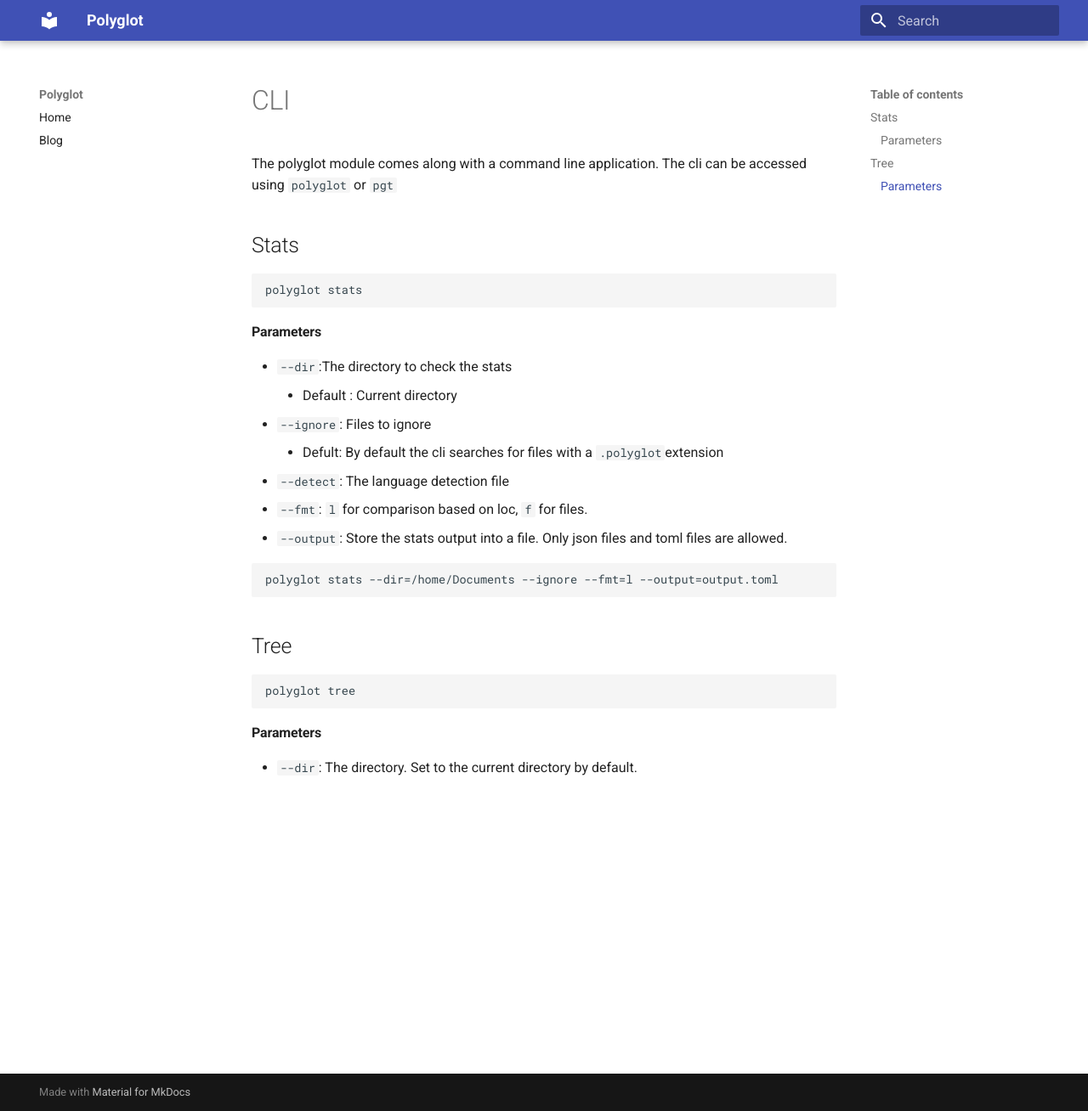
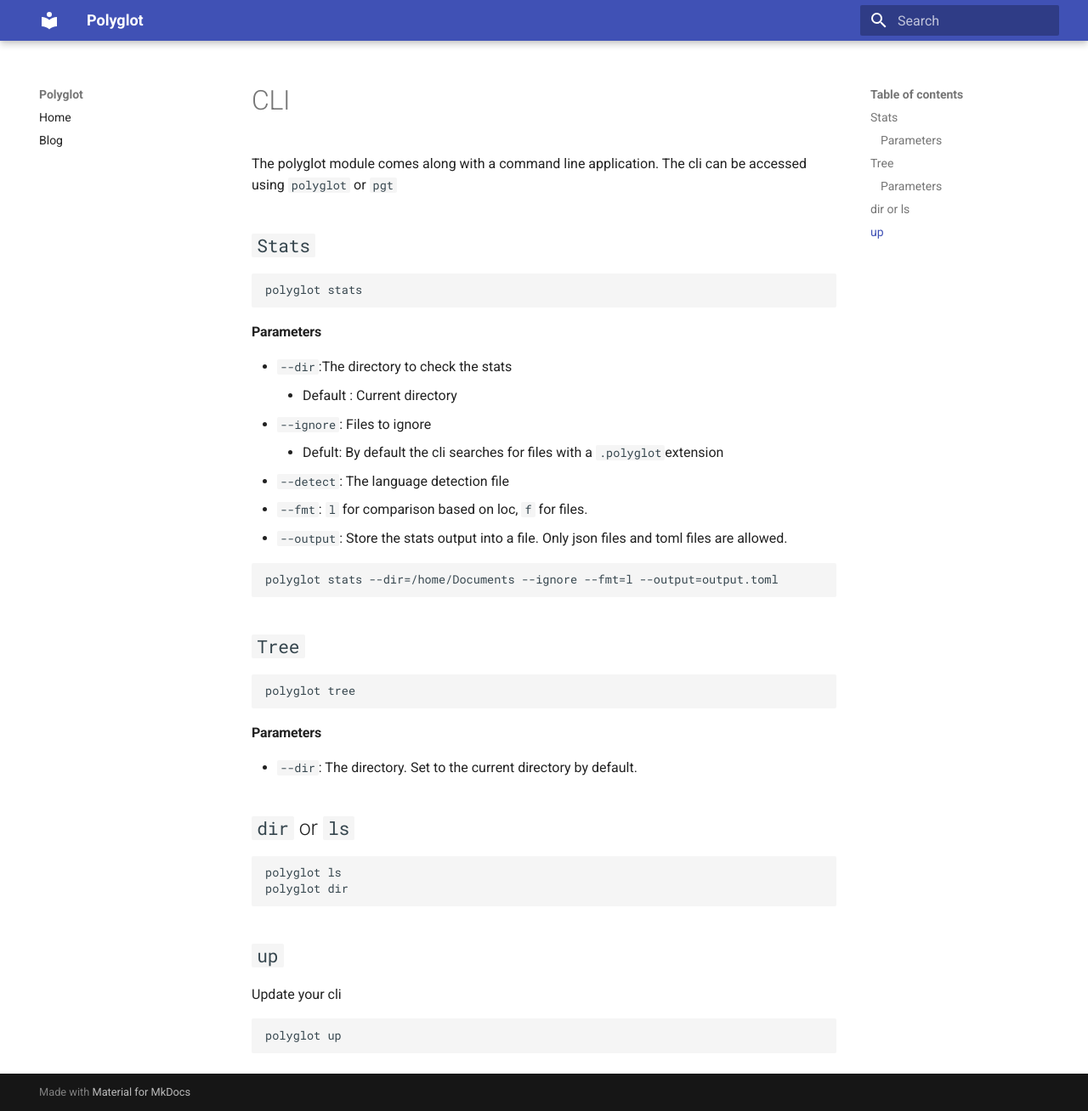
Before and after one commit to lainq/polyglot, an MkDocs documentation site: the page built from docs/docs/cli.md, in a window 1280 px wide and 1308 px high. Shown: the whole window at 85% size. Built offline with MkDocs 1.6.1 and Material for MkDocs 9.7.7, drawn with Linux system fonts in a browser that asks for light colours.

Commit message:
docs(cli):Added documentation for  and cli.py CODE_OF_CONDUCT.md CONTRIBUTING.md docs LICENSE polyglot README.md requirements.txt setup.py test.py tests test.toml

````diff
--- a/docs/docs/cli.md
+++ b/docs/docs/cli.md
@@ -1,7 +1,7 @@
 # CLI
 The polyglot module comes along with a command line application. The cli can be accessed using `polyglot` or `pgt`
 
-## Stats
+## `Stats`
 ```ps1
 polyglot stats
 ```
@@ -18,10 +18,22 @@
 polyglot stats --dir=/home/Documents --ignore --fmt=l --output=output.toml
 ```
 
-## Tree
+## `Tree`
 ```ps1
 polyglot tree
 ```
 
 #### Parameters
 - `--dir`: The directory. Set to the current directory by default.
+
+## `dir` or `ls`
+```ps1
+polyglot ls
+polyglot dir
+```
+
+## `up`
+Update your cli
+```
+polyglot up
+```
````
